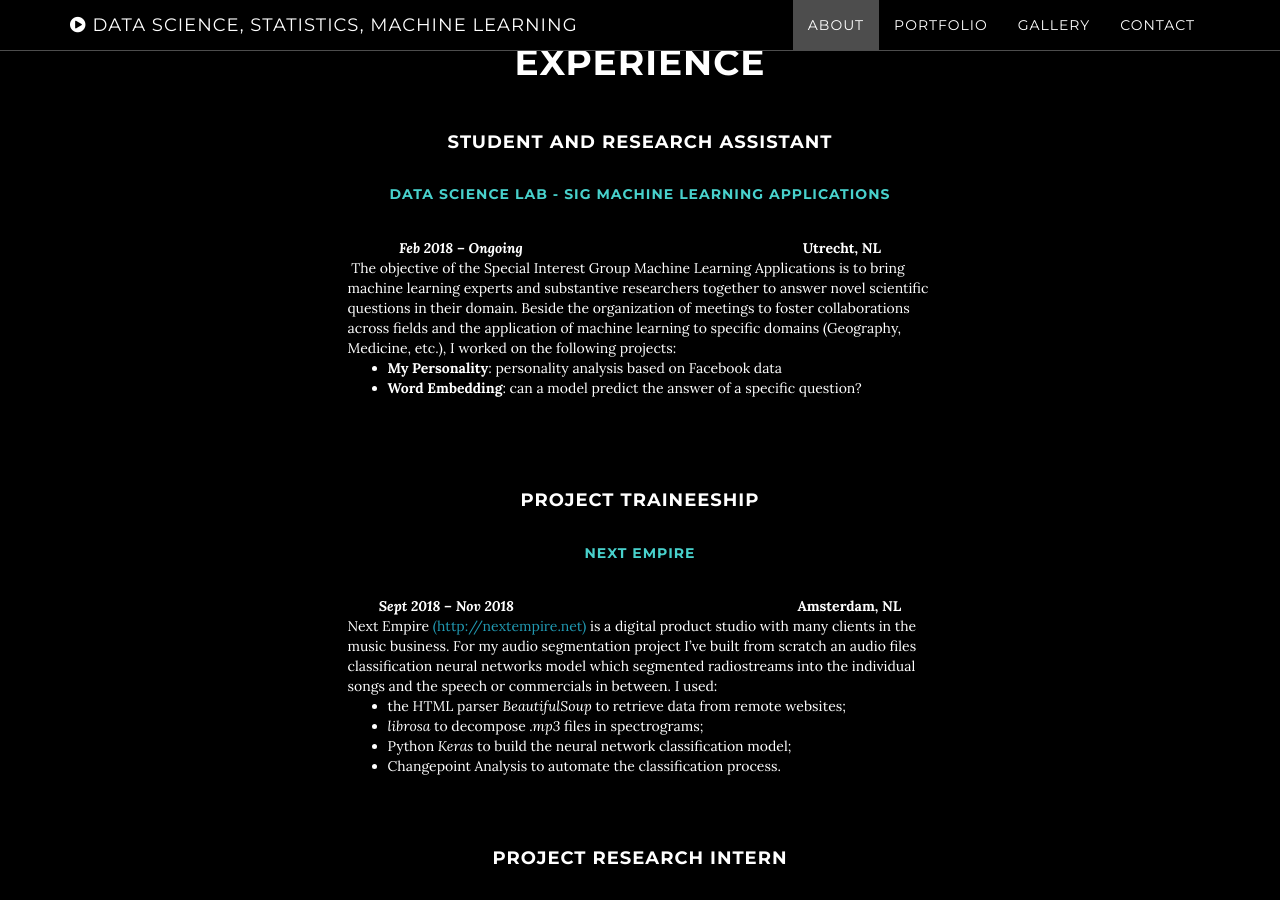
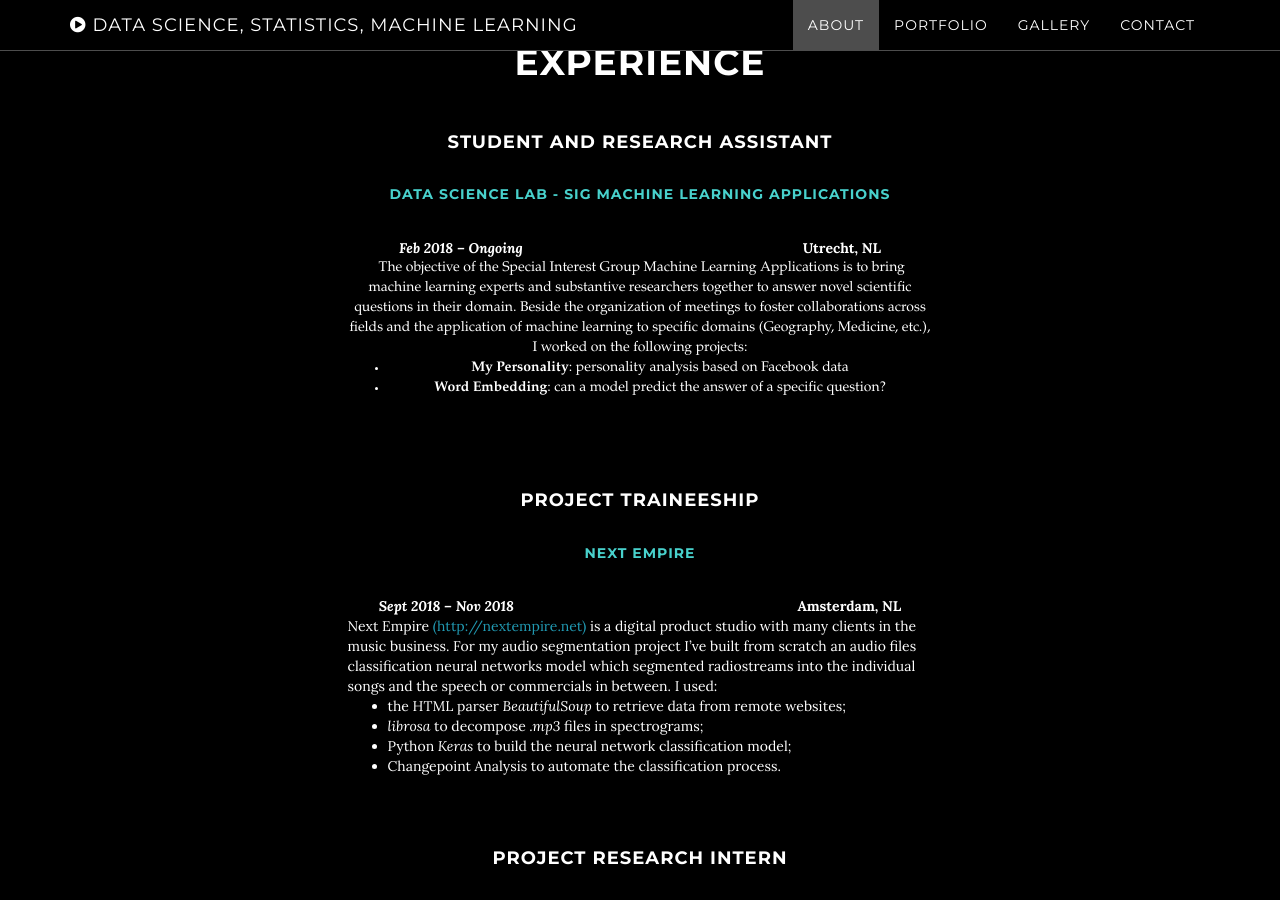
Before and after one commit to AgneseG/AgneseG.github.io, a Jekyll site: the page built from index.html, in a window 1280 px wide and 900 px high, scrolled down 1057 px. Built offline with Jekyll 4.4.1, drawn with Linux system fonts in a browser that asks for light colours.

Commit message:
Update about.html

```diff
--- a/_includes/about.html
+++ b/_includes/about.html
@@ -20,10 +20,10 @@
 <h4 " >Student and Research Assistant</h4>
 <h5 style="color:#48D1CC">Data Science Lab - SIG Machine Learning Applications</h5>
 <strong  style="text-align: left;"><em>Feb 2018 &ndash; Ongoing &nbsp;</em> &nbsp;&nbsp;  &nbsp;&nbsp;&nbsp; &nbsp;&nbsp;&nbsp;&nbsp;&nbsp;&nbsp;&nbsp;&nbsp; &nbsp;  &nbsp; &nbsp; &nbsp; &nbsp; &nbsp; &nbsp; &nbsp; &nbsp; &nbsp; &nbsp;&nbsp; &nbsp; &nbsp; &nbsp; &nbsp; &nbsp; &nbsp; &nbsp; &nbsp; &nbsp; &nbsp; &nbsp; &nbsp; &nbsp; &nbsp; &nbsp; &nbsp; &nbsp; Utrecht, NL</strong>
-<div  style="text-align: left;">&nbsp;The objective of the Special Interest Group Machine Learning Applications is to bring machine learning experts and substantive researchers together to answer novel scientific questions in their domain. Beside the organization of meetings to foster collaborations across fields and the application of machine learning to specific domains (Geography, Medicine, etc.), I worked on the following projects:</div>
+<div  style="font-family:Palatino Linotype;" style="text-align: left;">&nbsp;The objective of the Special Interest Group Machine Learning Applications is to bring machine learning experts and substantive researchers together to answer novel scientific questions in their domain. Beside the organization of meetings to foster collaborations across fields and the application of machine learning to specific domains (Geography, Medicine, etc.), I worked on the following projects:</div>
 <ul>
-<li  style="text-align: left;"><strong>My Personality</strong>: personality analysis based on Facebook data</li>
-<li  style="text-align: left;"><strong>Word Embedding</strong>: can a model predict the answer of a specific question?</li>
+<li  style="font-family:Palatino Linotype;" style="text-align: left;"><strong>My Personality</strong>: personality analysis based on Facebook data</li>
+<li  style="font-family:Palatino Linotype;" style="text-align: left;"><strong>Word Embedding</strong>: can a model predict the answer of a specific question?</li>
 </ul>
  <br/>  <h6 style="color:black">I</h6>     </div>
                         <div class="cntr">
@@ -44,7 +44,7 @@
 <h5 style="color:#48D1CC">Centraal Bureau voor de Statistiek (CBS)</h5>
 <strong  style="text-align: left;"><em>Sept 2018 &ndash; Ongoing &nbsp;</em> &nbsp;&nbsp;&nbsp; &nbsp;&nbsp;&nbsp; &nbsp;&nbsp;&nbsp;&nbsp;&nbsp;&nbsp;&nbsp;&nbsp;&nbsp;&nbsp;&nbsp;&nbsp; &nbsp; &nbsp;  &nbsp; &nbsp; &nbsp; &nbsp; &nbsp; &nbsp; &nbsp; &nbsp;&nbsp; &nbsp; &nbsp; &nbsp; &nbsp; &nbsp;&nbsp; &nbsp; &nbsp; &nbsp; &nbsp; &nbsp;  &nbsp; &nbsp; &nbsp; &nbsp; &nbsp; &nbsp; &nbsp; &nbsp; Den Hague, NL</strong>
 
-<div style="text-align: left;">Researching a Ratio Imputation method for a more efficient and precise imputation of business missing data, using classical and machine learn- ing techniques.</div>
+<div style="font-family:Verdana;" style="text-align: left;">Researching a Ratio Imputation method for a more efficient and precise imputation of business missing data, using classical and machine learn- ing techniques.</div>
 <h5  style="color:black">I</h5>
      </div>
 <br/>
```
